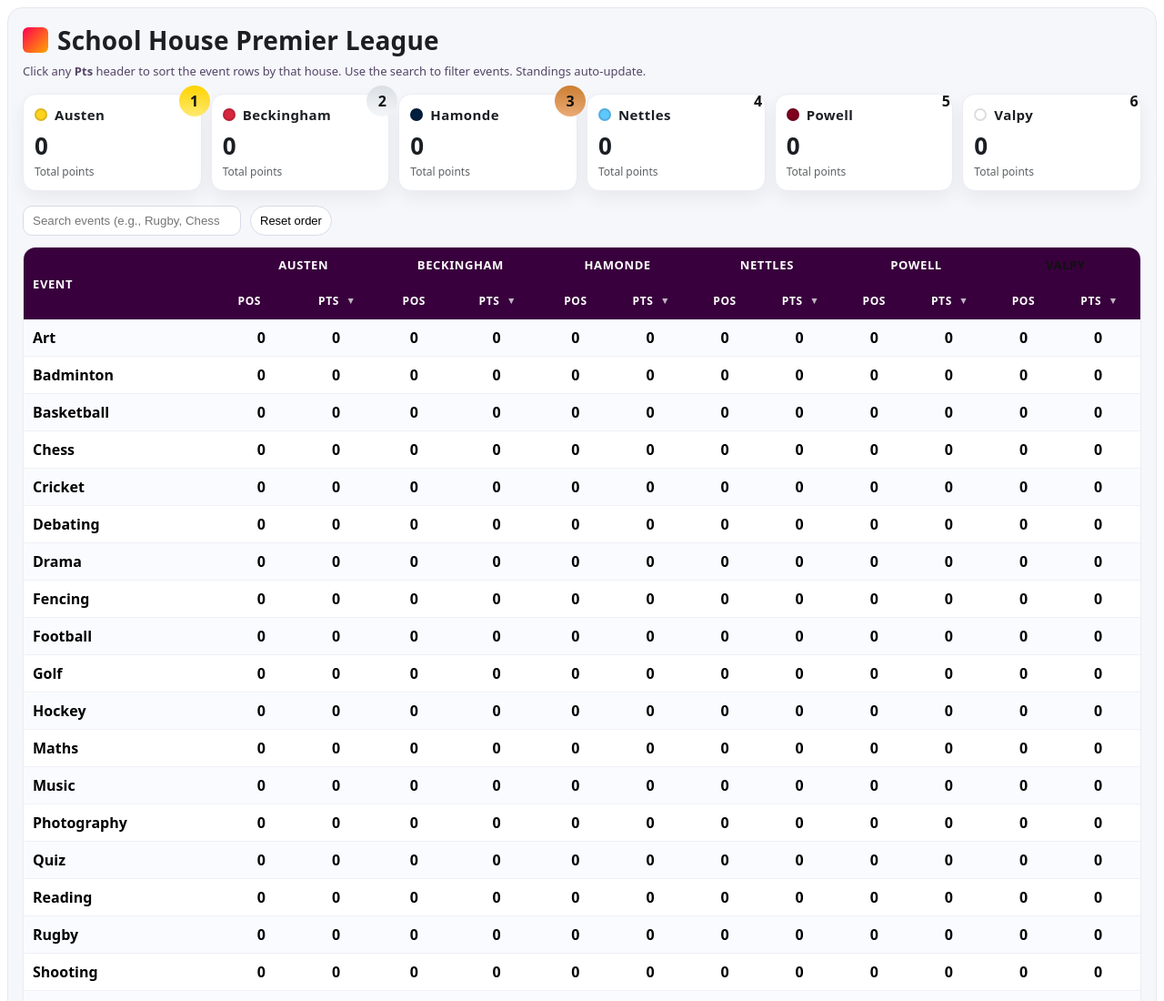
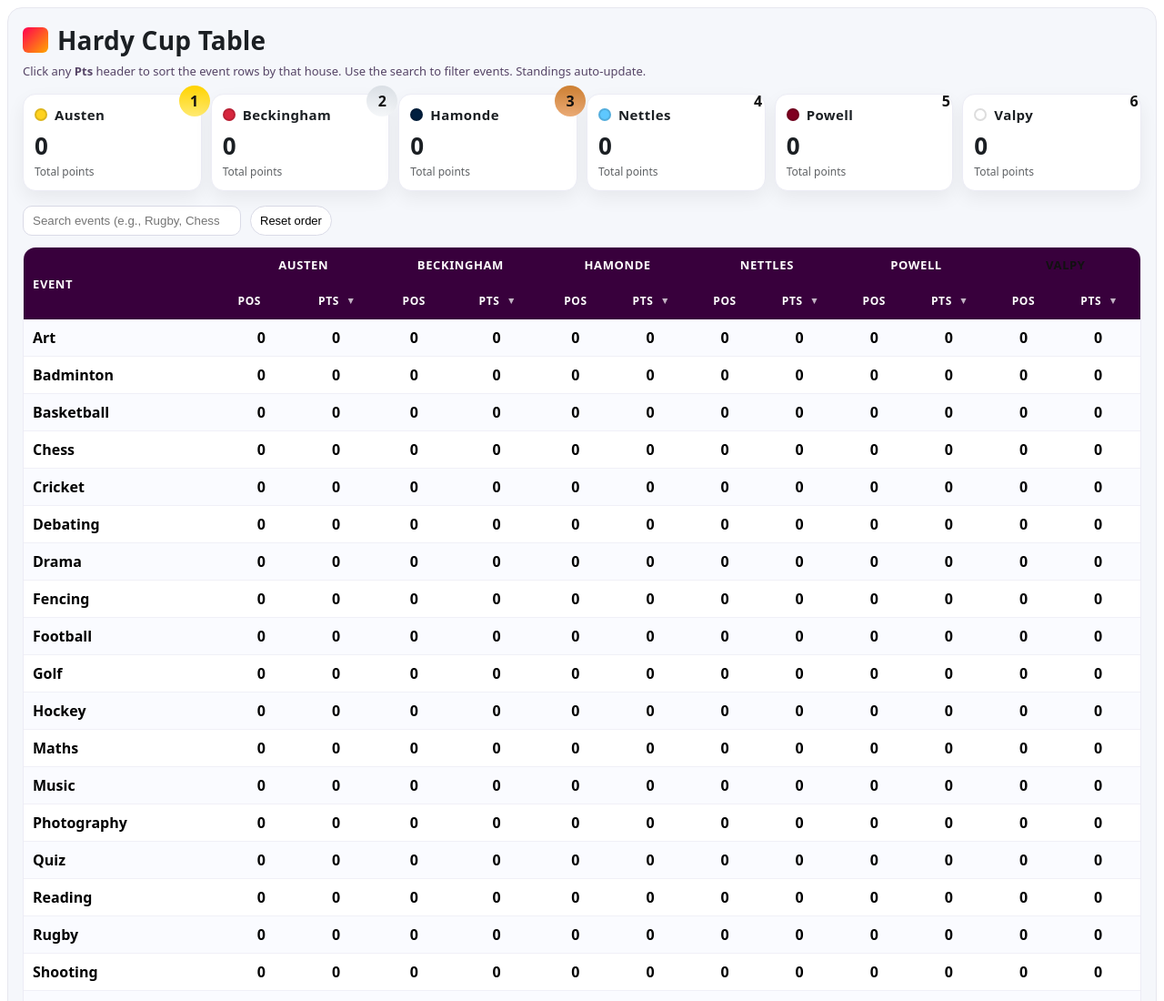
Before and after one commit to aryakhorshidi10-droid/school-leaderboard-2024-5, a plain HTML site: page index.html in a window 1280 px wide. Shown: the top 1100 px of the page at 91% size. Drawn offline with Linux system fonts and the light colour scheme.

Commit message:
Update index.html

```diff
--- a/index.html
+++ b/index.html
@@ -60,7 +60,7 @@
 </style>
 
 <div class="house-pl" id="HousePL">
-  <h2><span class="crest" aria-hidden="true"></span> School House Premier League</h2>
+  <h2><span class="crest" aria-hidden="true"></span> Hardy Cup Table</h2>
   <div class="sub">Click any <b>Pts</b> header to sort the event rows by that house. Use the search to filter events. Standings auto-update.</div>
 
   <div class="standings" id="standings"></div>
```
